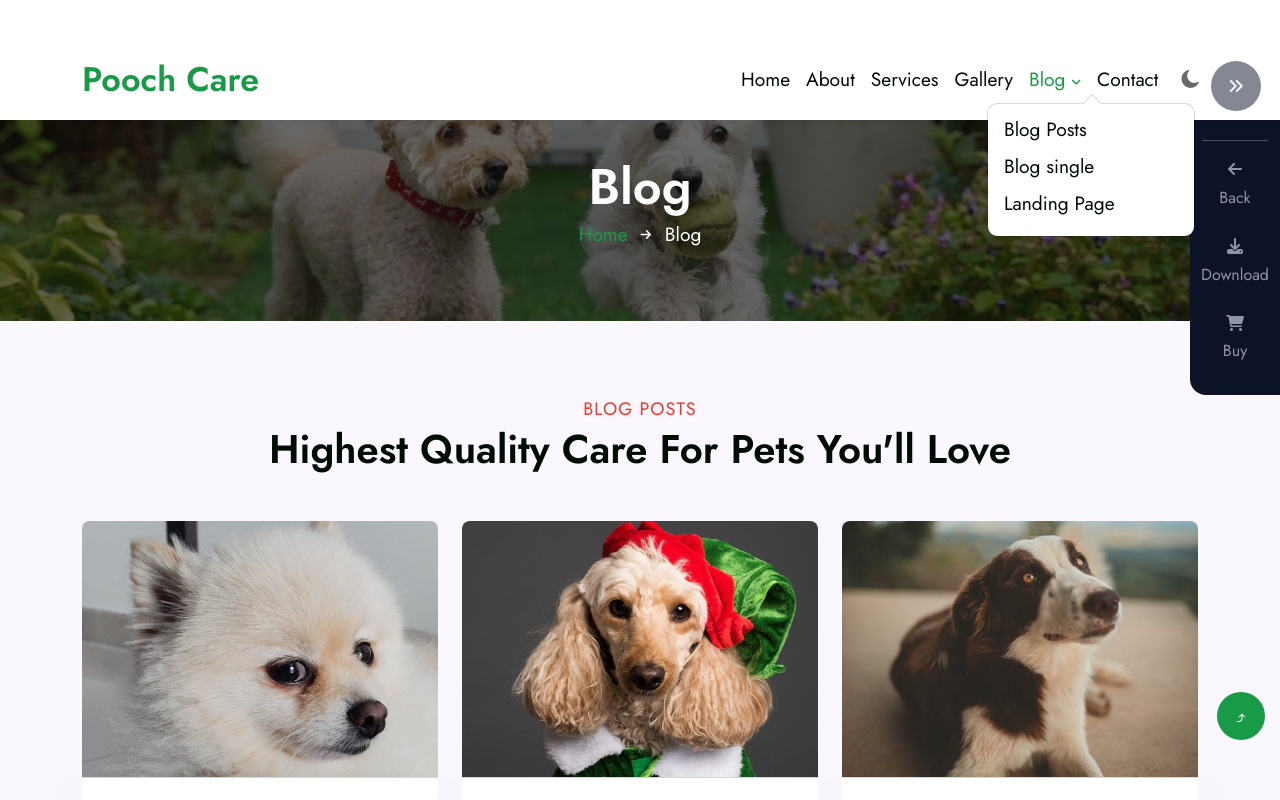
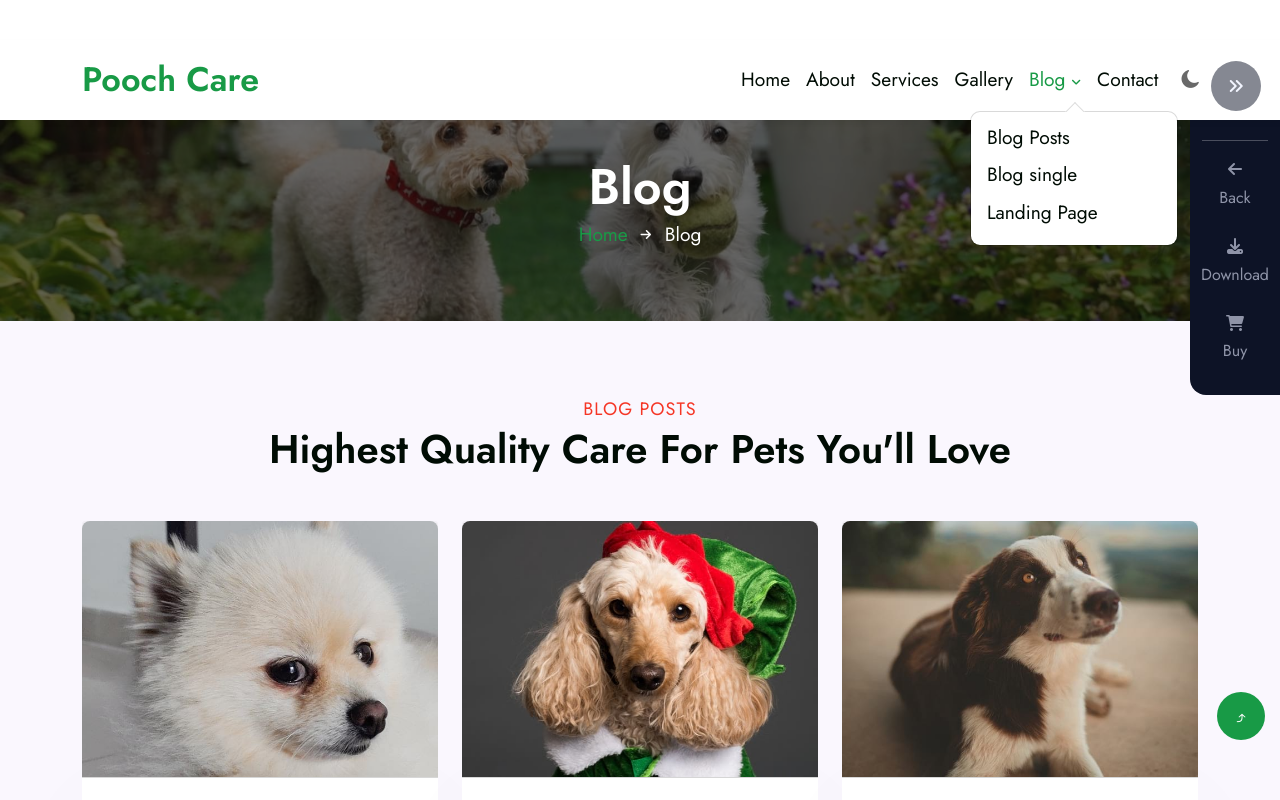
Before and after one commit to jiShyn/NguyenSonHai_BC27_BaiTap_Capstone_bootstrap_Buoi9, a plain HTML site: page blog-posts.html in a window 1280 px wide. Both pictures are taken after a click on the button "Blog". Shown: the top 800 px of the page. Drawn offline with nearby package versions, Linux system fonts and the light colour scheme.

Commit message:
fix subnavbar page: home, gallery, blog-post, blog-single

```diff
--- a/css/style-blog-posts.css
+++ b/css/style-blog-posts.css
@@ -324,10 +324,6 @@ a.dropdown-item::before {
    bottom: 10px;
 }
 
-a.dropdown-item:hover::before {
-   width: 40%;
-}
-
 /* ======breadcrumb======  */
 .breadcrumb-about {
    margin-top: 90px;
@@ -651,12 +647,17 @@ a.dropdown-item:hover::before {
    }
 
    .navbar-expand-lg .navbar-nav .dropdown-menu {
-      left: -50%;
+      left: -75%;
+      top: 120%;
       min-width: 13rem;
    }
 
    .dropdown-item {
       text-align: left;
+   }
+
+   a.dropdown-item:hover::before {
+      width: 40%;
    }
 }
 
--- a/css/style-blog-single.css
+++ b/css/style-blog-single.css
@@ -350,10 +350,6 @@ a.dropdown-item::before {
    transition: width ease 0.5s;
    position: absolute;
    bottom: 10px;
-}
-
-a.dropdown-item:hover::before {
-   width: 40%;
 }
 
 /* ======breadcrumb======  */
@@ -996,12 +992,17 @@ a.dropdown-item:hover::before {
    }
 
    .navbar-expand-lg .navbar-nav .dropdown-menu {
-      left: -50%;
+      left: -75%;
+      top: 120%;
       min-width: 13rem;
    }
 
    .dropdown-item {
       text-align: left;
+   }
+
+   a.dropdown-item:hover::before {
+      width: 40%;
    }
 
    .blog-single .blog-2 .blockquote q {
--- a/css/style-gallery.css
+++ b/css/style-gallery.css
@@ -329,10 +329,6 @@ a.dropdown-item::before {
    bottom: 10px;
 }
 
-a.dropdown-item:hover::before {
-   width: 40%;
-}
-
 /* ======breadcrumb======  */
 .breadcrumb-about {
    margin-top: 90px;
@@ -602,12 +598,17 @@ a.dropdown-item:hover::before {
    }
 
    .navbar-expand-lg .navbar-nav .dropdown-menu {
-      left: -50%;
+      left: -75%;
+      top: 120%;
       min-width: 13rem;
    }
 
    .dropdown-item {
       text-align: left;
+   }
+
+   a.dropdown-item:hover::before {
+      width: 40%;
    }
 }
 
--- a/css/style-home.css
+++ b/css/style-home.css
@@ -312,10 +312,6 @@ a.dropdown-item::before {
    transition: width ease 0.5s;
    position: absolute;
    bottom: 10px;
-}
-
-a.dropdown-item:hover::before {
-   width: 40%;
 }
 
 /* ======slider======  */
@@ -959,12 +955,17 @@ a.dropdown-item:hover::before {
    }
 
    .navbar-expand-lg .navbar-nav .dropdown-menu {
-      left: -50%;
+      left: -75%;
+      top: 120%;
       min-width: 13rem;
    }
 
    .dropdown-item {
       text-align: left;
+   }
+
+   a.dropdown-item:hover::before {
+      width: 40%;
    }
 
    .slider .owl-carousel .item {
```
Also changed, not shown: about.html (+2 -3 lines). Lines whose indentation alone changed are shown as unchanged.
